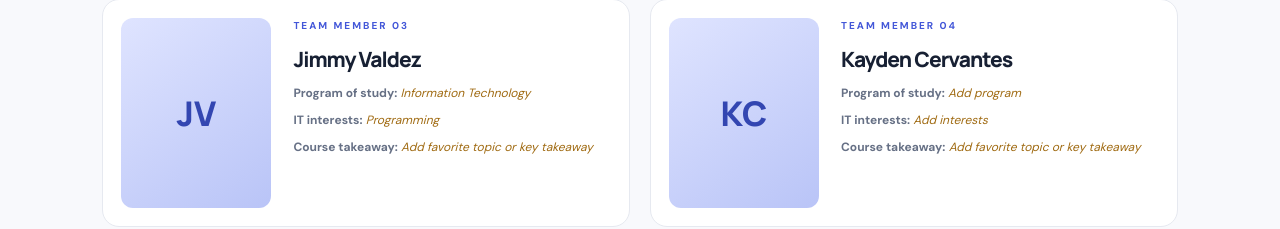
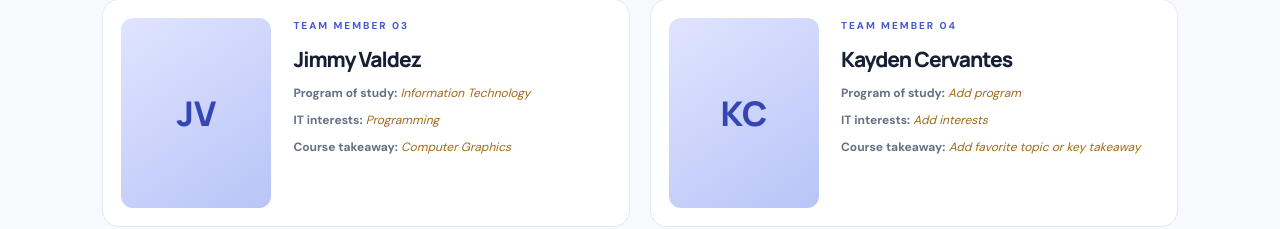
Before and after one commit to 2026164978-cyber/To-do-List-App, a plain HTML site: page team.html in a window 1280 px wide. Shown: the part 1913-2142 px from the top of the page. Drawn offline with Linux system fonts and the light colour scheme.

Commit message:
Modify course takeaway for TEAM MEMBER 03
Updated the course takeaway for Jimmy Valdez.

```diff
--- a/team.html
+++ b/team.html
@@ -14,7 +14,7 @@
       <div class="team-grid">
         <article class="person-card"><img src="assets/profile.jpeg" alt="Francis Petkau" class="profile-photo"><div class="person-info"><p class="eyebrow">TEAM MEMBER 01</p><h2>Francis Petkau</h2><p><b>Program of study:</b> Information Technology</p><p><b>IT interests:</b> Programming and exploring how programming languages can be used to develop solutions to different problems</p><p><b>Course takeaway:</b> Learning how algorithms use step-by-step instructions to solve problems helped me understand the importance of problem-solving in computer programming.</p></div></article>
         <article class="person-card"><div class="photo-placeholder">LC</div><div class="person-info"><p class="eyebrow">TEAM MEMBER 02</p><h2>Leonardo Cab</h2><p><b>Program of study:</b> <span class="placeholder">Add program</span></p><p><b>IT interests:</b> <span class="placeholder">Add interests</span></p><p><b>Course takeaway:</b> <span class="placeholder">Add favorite topic or key takeaway</span></p></div></article>
-        <article class="person-card"><div class="photo-placeholder">JV</div><div class="person-info"><p class="eyebrow">TEAM MEMBER 03</p><h2>Jimmy Valdez</h2><p><b>Program of study:</b> <span class="placeholder">Information Technology</span></p><p><b>IT interests:</b> <span class="placeholder">Programming</span></p><p><b>Course takeaway:</b> <span class="placeholder">Add favorite topic or key takeaway</span></p></div></article>
+        <article class="person-card"><div class="photo-placeholder">JV</div><div class="person-info"><p class="eyebrow">TEAM MEMBER 03</p><h2>Jimmy Valdez</h2><p><b>Program of study:</b> <span class="placeholder">Information Technology</span></p><p><b>IT interests:</b> <span class="placeholder">Programming</span></p><p><b>Course takeaway:</b> <span class="placeholder">Computer Graphics</span></p></div></article>
         <article class="person-card"><div class="photo-placeholder">KC</div><div class="person-info"><p class="eyebrow">TEAM MEMBER 04</p><h2>Kayden Cervantes</h2><p><b>Program of study:</b> <span class="placeholder">Add program</span></p><p><b>IT interests:</b> <span class="placeholder">Add interests</span></p><p><b>Course takeaway:</b> <span class="placeholder">Add favorite topic or key takeaway</span></p></div></article>
       </div>
     </section>
```
